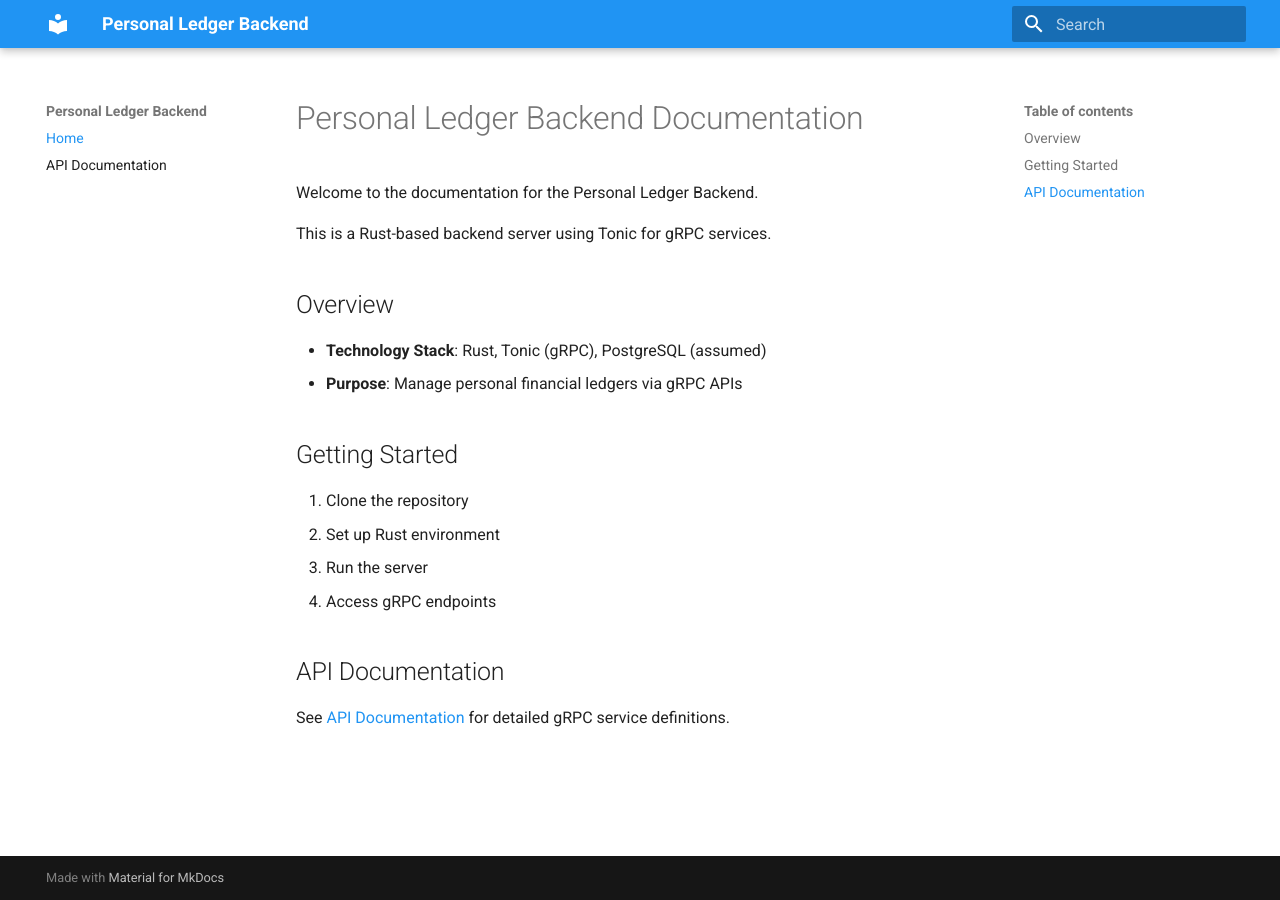
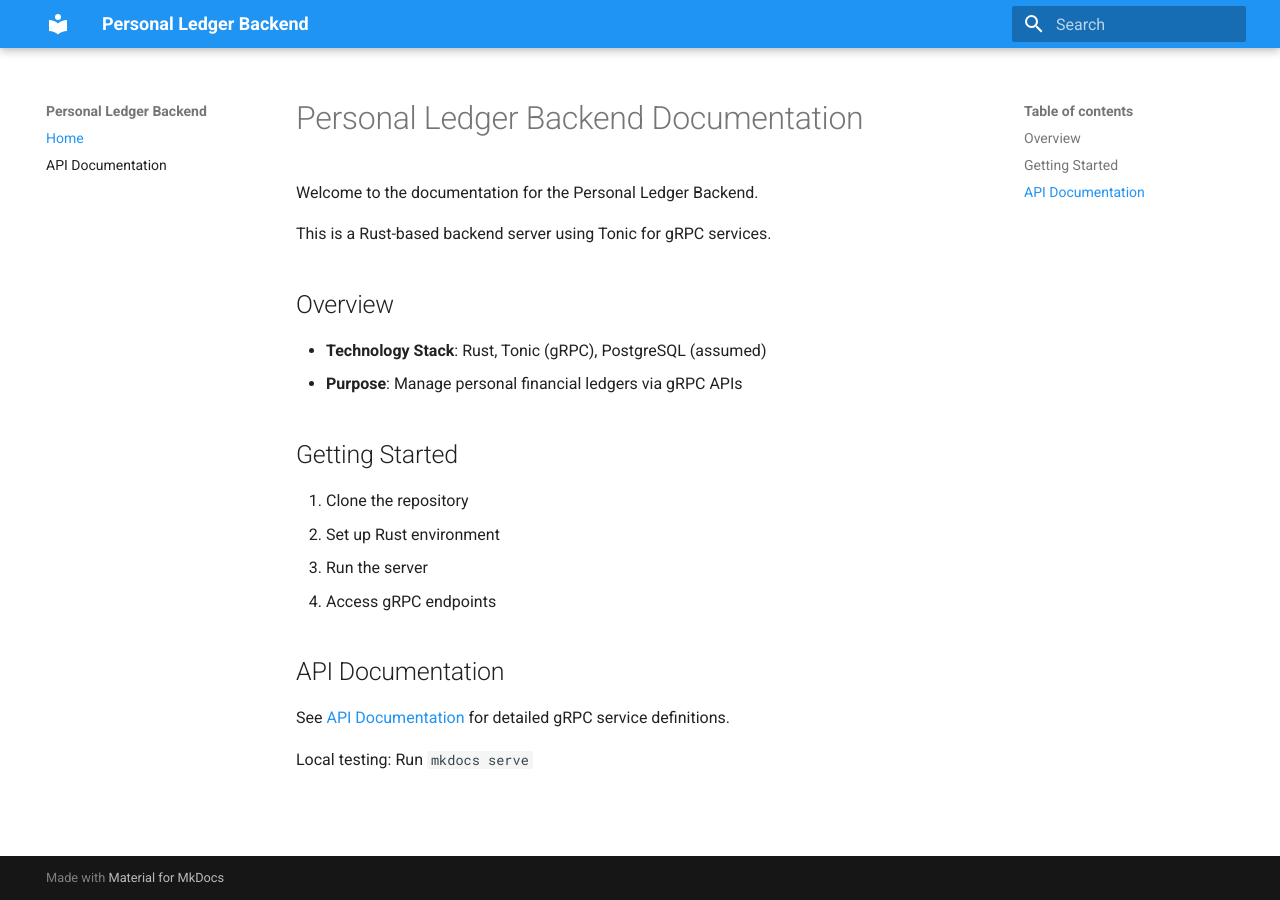
Before and after one commit to IanTeda/personal-ledger-backend, an MkDocs documentation site: the page built from docs/index.md, in a window 1280 px wide. Built offline with MkDocs 1.6.1 and Material for MkDocs 9.7.7, drawn with Linux system fonts in a browser that asks for light colours.

```diff
--- a/docs/index.md
+++ b/docs/index.md
@@ -19,3 +19,6 @@
 ## API Documentation
 
 See [API Documentation](api.md) for detailed gRPC service definitions.
+
+
+Local testing: Run `mkdocs serve`
```
Also changed, not shown: 1 other file.
